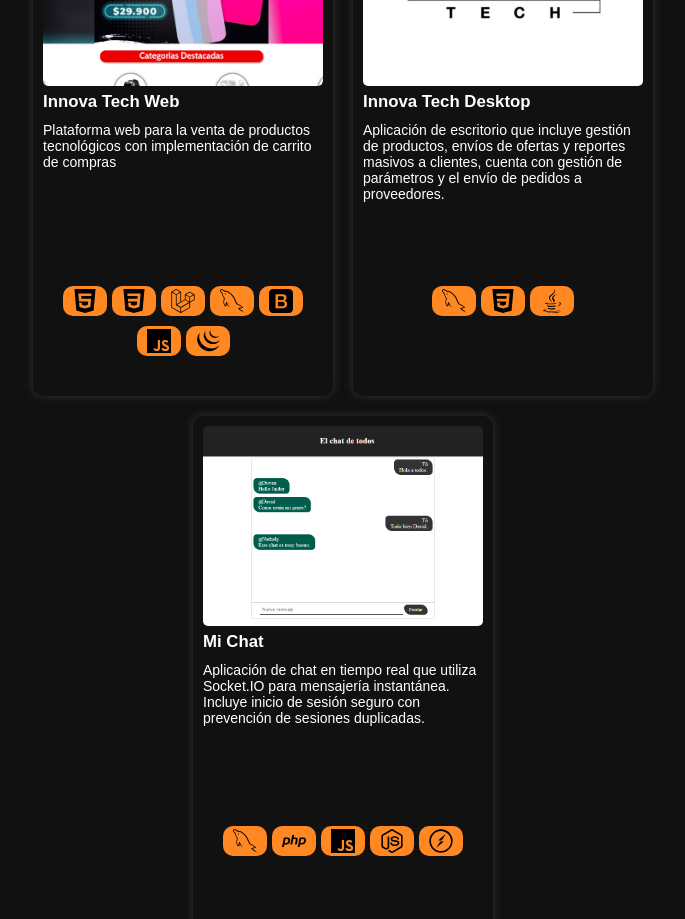
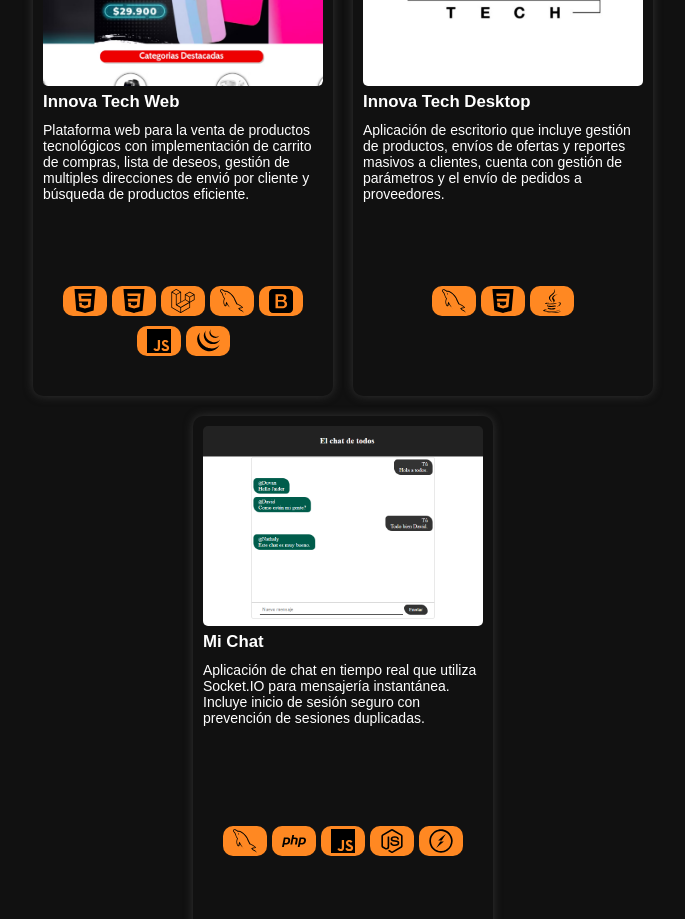
Before and after one commit to Dragnell27/Portafolio, a React (Vite) app: page / in a window 1280 px wide. Shown: the part 1340-2259 px from the top of the page, without its empty margins (297-982 px from the left). Built offline with nearby package versions, Linux system fonts and the light colour scheme.

Commit message:
Mejora del párrafo en innovatechcol web.

```diff
--- a/src/components/Generic.jsx
+++ b/src/components/Generic.jsx
@@ -172,7 +172,7 @@ export const Projects = () => {
         {
             img: "proyectos/innovatechcolweb.png",
             title: "Innova Tech Web",
-            description: "Plataforma web para la venta de productos tecnológicos con implementación de carrito de compras",
+            description: "Plataforma web para la venta de productos tecnológicos con implementación de carrito de compras, lista de deseos, gestión de multiples direcciones de envió por cliente y búsqueda de productos eficiente.",
             technologies: ["html", "css", "laravel", "mysql", "bootstrap", "javascript", "jquery"],
             git: "https://github.com/Dragnell27/InnovaTech-web",
             url: ""
```
